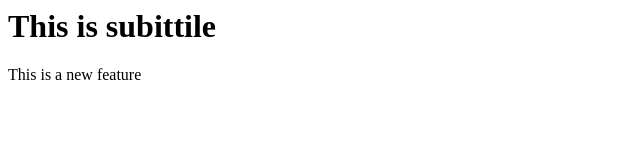
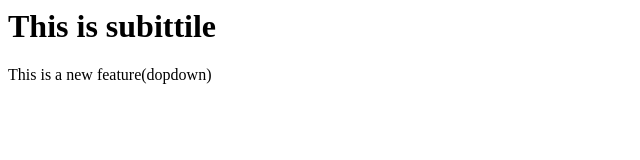
Before and after one commit to anilkumar-bit/localrepo, a plain HTML site: page index.html in a window 1280 px wide. Shown: the full height of the page, 0-640 px from the left. Drawn offline with Linux system fonts and the light colour scheme.

```diff
--- a/index.html
+++ b/index.html
@@ -1,2 +1,2 @@
 <h1>This is subittile</h1>
-<p>This is a new feature</p>
+<p>This is a new feature(dopdown)</p>
```
